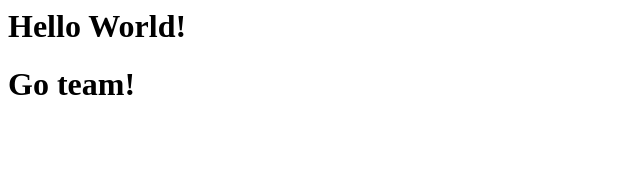
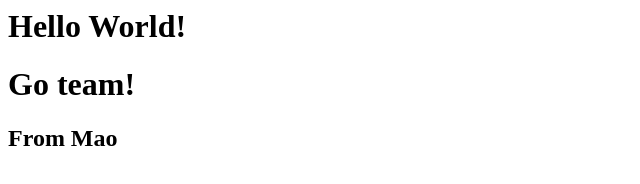
Before and after one commit to kglibrarian/mictest, a plain HTML site: page index.html in a window 1280 px wide. Shown: the whole page, without its empty margins (0-640 px from the left). Drawn offline with Linux system fonts and the light colour scheme.

Commit message:
Add from Mao

```diff
--- a/index.html
+++ b/index.html
@@ -1,4 +1,5 @@
 <html>
     <h1>Hello World!</h1>
     <h1>Go team!</h1>
+    <h2>From Mao</h2>
 </html>
```
